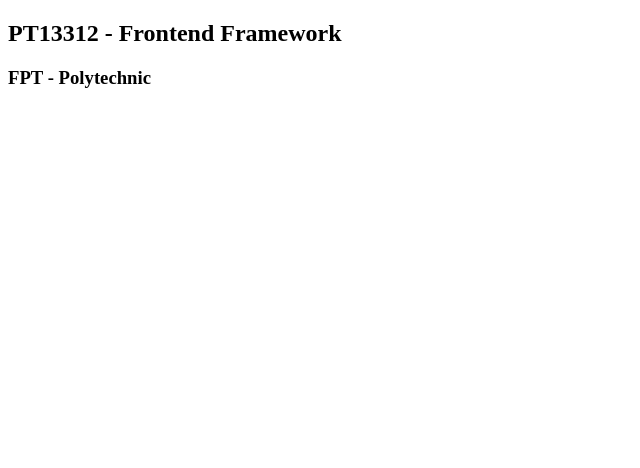
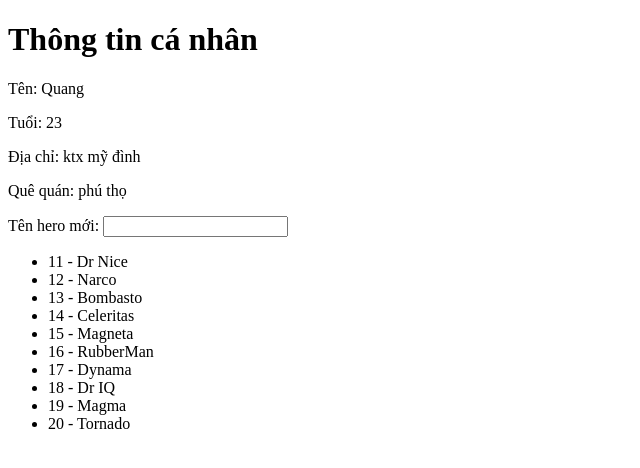
Before and after one commit to thienth/pt13312-web207, an Angular app: page / in a window 1280 px wide. Shown: the top 468 px of the page, without its empty margins (0-640 px from the left). Built offline with nearby package versions, Linux system fonts and the light colour scheme.

Commit message:
QUANG them, xoa

```diff
--- a/src/app/app.component.html
+++ b/src/app/app.component.html
@@ -1,2 +1,15 @@
-<h2>PT13312 - Frontend Framework</h2>
-<h3>FPT - Polytechnic</h3>
+<h1>Thông tin cá nhân</h1>
+<p>Tên: {{user.name}}</p>
+<p>Tuổi: {{user.age}}</p>
+<p>Địa chỉ: {{user.address}}</p>
+<p>Quê quán: {{user.hometown}}</p>
+Tên hero mới:
+<input (keydown)="addHero($event)"
+        type="text"/>
+<ul>
+    <li
+            (click)="removeHero(hero.id)"
+            *ngFor="let hero of heroList">
+        {{ hero.id }} - {{ hero.name }}
+    </li>
+</ul>
--- a/src/app/app.component.ts
+++ b/src/app/app.component.ts
@@ -7,4 +7,45 @@
 })
 export class AppComponent {
   title = 'pt13312-web207';
+
+  user = {
+    name: 'Quang',
+    age: '23',
+    address: 'ktx mỹ đình',
+    hometown: 'phú thọ'
+  };
+  heroList = [
+    { id: 11, name: 'Dr Nice' },
+    { id: 12, name: 'Narco' },
+    { id: 13, name: 'Bombasto' },
+    { id: 14, name: 'Celeritas' },
+    { id: 15, name: 'Magneta' },
+    { id: 16, name: 'RubberMan' },
+    { id: 17, name: 'Dynama' },
+    { id: 18, name: 'Dr IQ' },
+    { id: 19, name: 'Magma' },
+    { id: 20, name: 'Tornado' }
+  ];
+  removeHero = (heroId) => {
+    this.heroList = this.heroList.filter(
+        (item) => item.id !== heroId
+    );
+  }
+  addHero = (event) => {
+    if (event.key === 'Enter') {
+      let maxId = 0;
+      for (let i = 0; i < this.heroList.length; ++i) {
+        if (this.heroList[i].id >= maxId) {
+          maxId = this.heroList[i].id;
+        }
+      }
+      let item = {
+        id: maxId + 1,
+        name: event.target.value
+      };
+      this.heroList.push(item);
+
+      event.target.value = "";
+    }
+  }
 }
--- a/src/index.html
+++ b/src/index.html
@@ -4,7 +4,6 @@
   <meta charset="utf-8">
   <title>Pt13312Web207</title>
   <base href="/">
-
   <meta name="viewport" content="width=device-width, initial-scale=1">
   <link rel="icon" type="image/x-icon" href="favicon.ico">
 </head>
```
Also changed, not shown: 1 other file (tests, documents, lock files or other folders).
